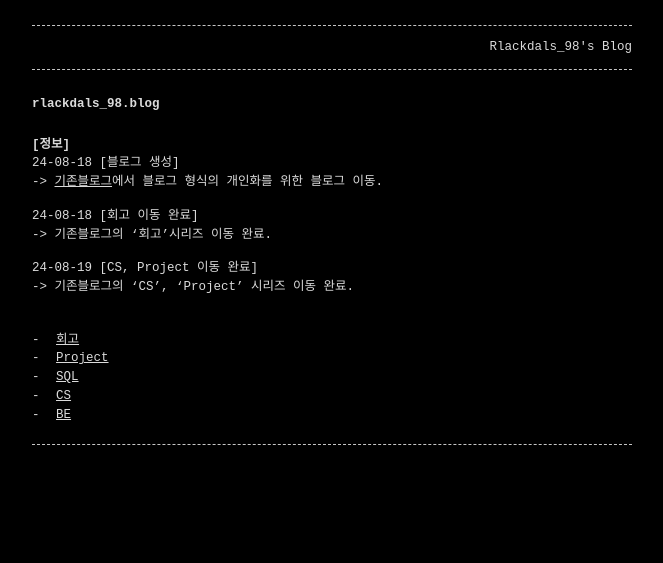
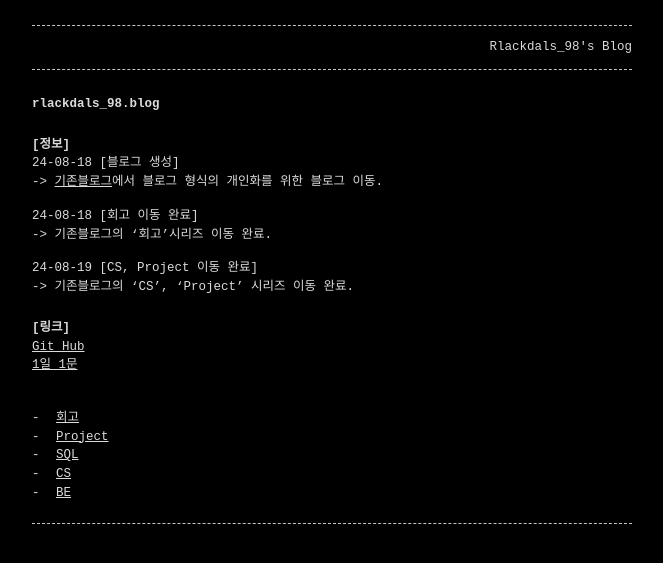
Before and after one commit to Rlackdals981010/Rlackdals981010.github.io, a Jekyll site: the page built from index.md, in a window 1280 px wide. Shown: the top 563 px of the page, without its empty margins (308-971 px from the left). Built offline with Jekyll 4.4.1, drawn with Linux system fonts in a browser that asks for light colours.

Commit message:
index.md 링크 추가

```diff
--- a/index.md
+++ b/index.md
@@ -16,3 +16,8 @@ permalink: /
 
 24-08-19 [CS, Project 이동 완료]
 -> 기존블로그의 'CS', 'Project' 시리즈 이동 완료.
+
+
+# [링크]
+[Git Hub](https://github.com/Rlackdals981010)
+[1일 1문](https://github.com/Rlackdals981010/javacode)
```
